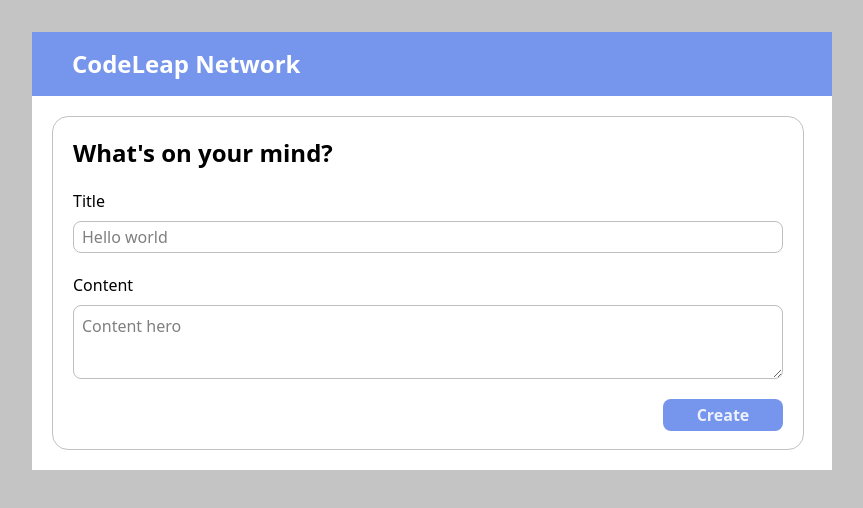
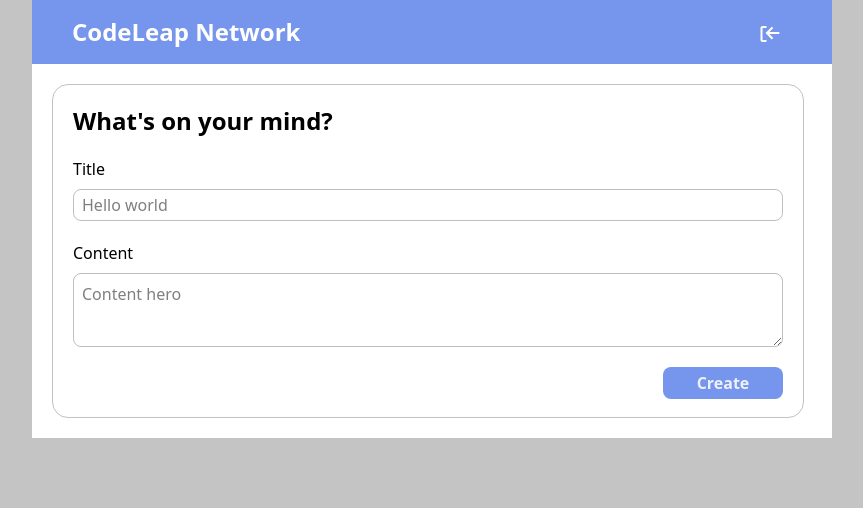
Before and after one commit to Thiago-Nascimento-2000/CodeLeap-Engineering-Test, a React (Vite) app: page /home in a window 1280 px wide. Shown: the top 508 px of the page, without its empty margins (208-1071 px from the left). Built offline with nearby package versions, Linux system fonts and the light colour scheme; no server answers.

Commit message:
ajuste, zerar pedding de root | implementacao, adicionado ao header botao com nome do usuario quando clicardo realizar o direcionamento para a pagina /signup

```diff
--- a/src/App.css
+++ b/src/App.css
@@ -1,8 +1,6 @@
 #root {
-  max-width: 1280px;
   margin: 0 auto;
-  padding: 2rem;
-  text-align: center;
+  padding: 0rem;
 }
 
 html {
@@ -11,7 +9,6 @@
 
 body {
   display: flex;
-  position: relative;
   min-height: 100vh;
   background-color: #DDDDDDDD;
 }
--- a/src/pages/Home/index.tsx
+++ b/src/pages/Home/index.tsx
@@ -2,12 +2,20 @@
 import CardPost from "../../components/CardPost/CardPost";
 import api from "../../api/axios";
 import { useSelector } from "react-redux";
+import type { RootState } from "../../Redux/store";
+import { CgLogOut } from "react-icons/cg";
+import { useNavigate } from "react-router-dom";
 
 const Home = () => {
   const [title, setTitle] = useState("");
   const [content, setContent] = useState("");
 
-  const username = useSelector((state: any) => state.signupUsername.userName);
+  const username = useSelector((state: RootState) => state.signupUsername.userName);
+
+    const navigate = useNavigate();
+
+    const params = new URLSearchParams(window.location.search);
+    const userlogged = params.get("username");
 
   const handleTitleInput = (e: React.ChangeEvent<HTMLInputElement>) => {
     setTitle(e.target.value);
@@ -16,6 +24,10 @@
   const handleContentInput = (e: React.ChangeEvent<HTMLTextAreaElement>) => {
     setContent(e.target.value);
   };
+
+  const handleLogout = () => {
+    navigate("/signup");
+  }
 
   const handleSubmitPost = async (e: React.MouseEvent<HTMLButtonElement>) => {
     e.preventDefault();
@@ -39,8 +51,12 @@
 
   return (
     <>
-      <header className="bg-[#7695EC] w-[800px] h-16 flex items-center px-10 text-white text-2xl font-semibold">
+      <header className="bg-[#7695EC] w-[800px] h-16 flex items-center justify-between px-10 text-white text-2xl font-semibold">
         <h1>CodeLeap Network</h1>
+        <button onClick={() => handleLogout()} className="flex items-center gap-1 cursor-pointer hover:bg-[#6a8be6] p-1.5 rounded-[8px]">
+          <CgLogOut size={24} className="relative top-[2px]"/>
+          <h2 className="text-[20px]">{userlogged}</h2>
+        </button>
       </header>
       <main className="flex flex-col justify-center gap-5 p-5 bg-[#ffffff] w-[800px]">
         <form className="flex flex-col gap-5 border-1 border-[#99999999] rounded-[16px] color w-[752px] h-[334px] p-5 ">
```
